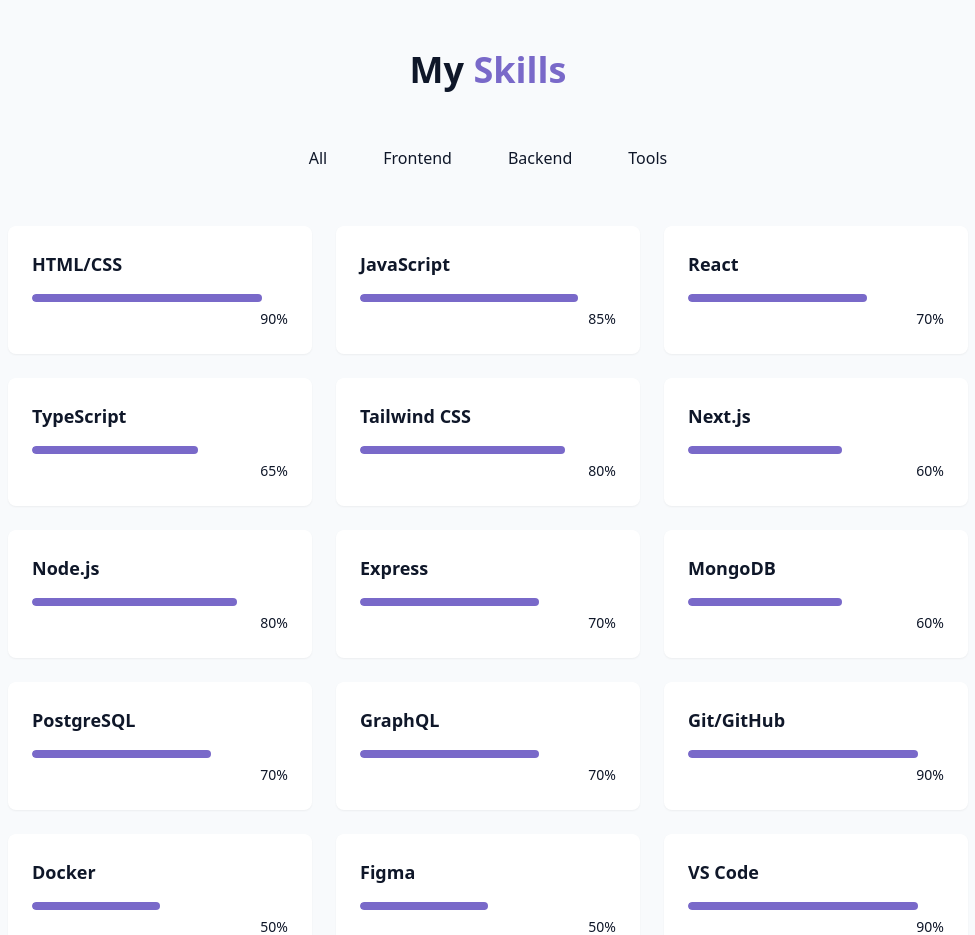
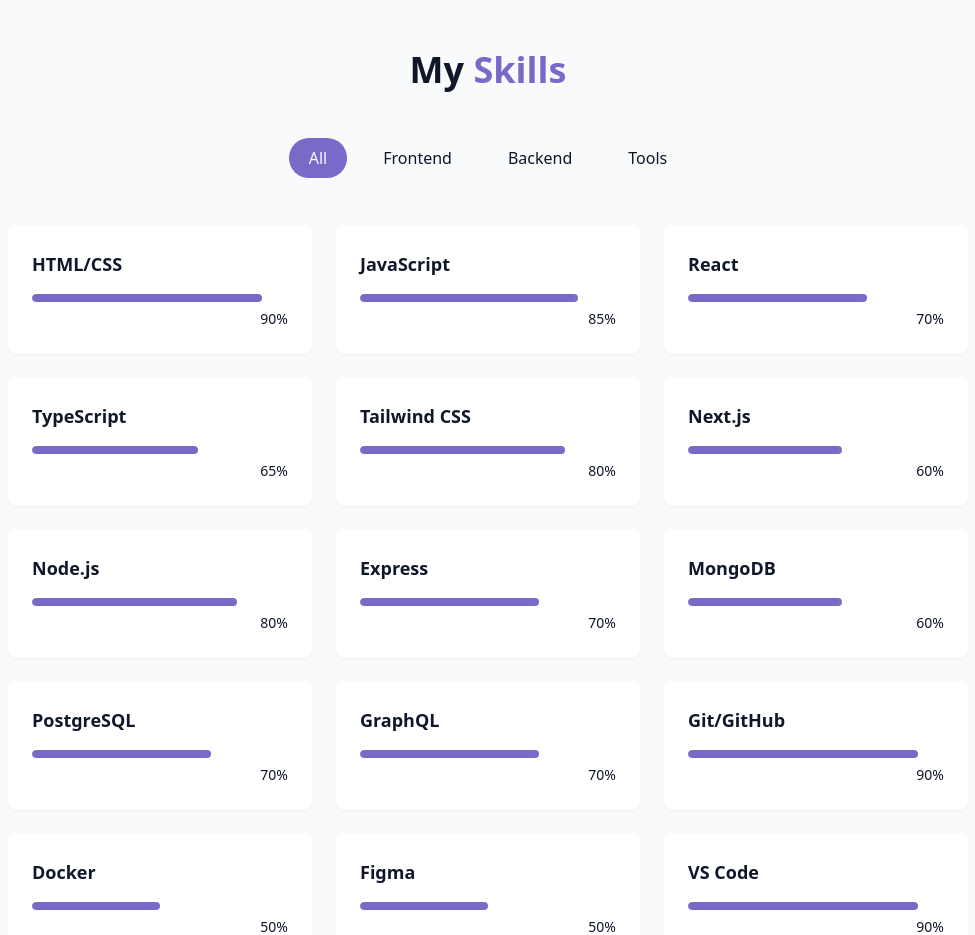
Before and after one commit to iancorbett/reactPortfolio, a React (Vite) app: page / in a window 1280 px wide. Shown: the part 1480-2415 px from the top of the page, without its empty margins (152-1127 px from the left). Built offline with nearby package versions, Linux system fonts and the light colour scheme.

Commit message:
map categories

```diff
--- a/src/components/SkillsSection.jsx
+++ b/src/components/SkillsSection.jsx
@@ -1,4 +1,5 @@
 import { useState } from "react";
+import { cn } from "../lib/utils";
 
 const skills = [
 
@@ -40,7 +41,12 @@ export const SkillsSection = () => {
                     <button
                     key={key}
                     onClick={() => setActiveCategory(category)}
-                    className="px-5 py-2 rounded-full transition-colors duration-300 capitalize"
+                    className={cn(
+                        "px-5 py-2 rounded-full transition-colors duration-300 capitalize",
+                        activeCategory === category
+                        ? "bg-primary text-primary-foreground"
+                        : "bg-secondary/70 text-foreground hover:bg-secondary"
+                        )}
                     >
                     {category}
                     </button>
```
